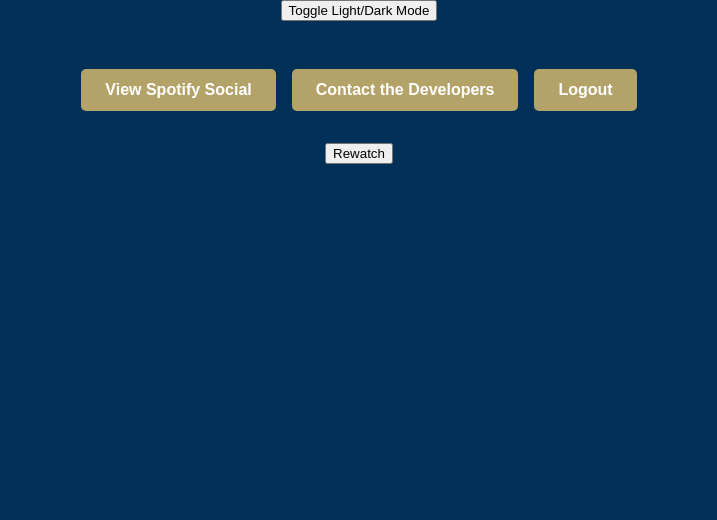
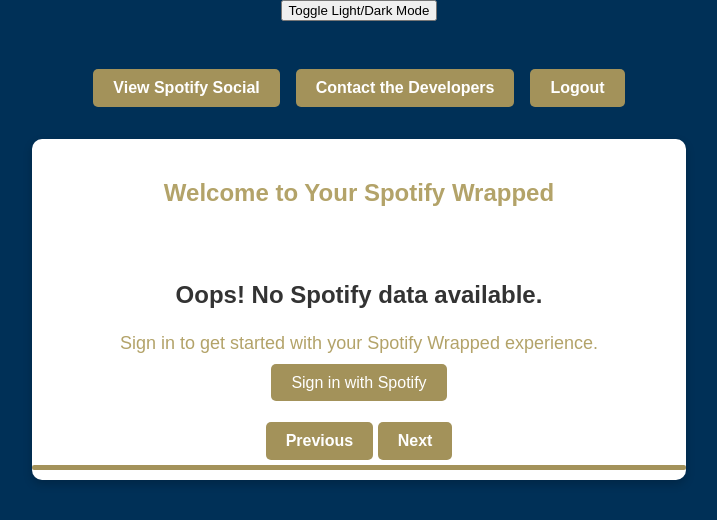
Before and after one commit to grahamonica/2340project2, a Django app: page / in a window 1280 px wide. Shown: the top 520 px of the page, without its empty margins (281-998 px from the left). Run offline with Django 5.2, Linux system fonts and the light colour scheme; the visitor is signed in with stand-in values (Sample User, id 1); data that the repository does not hold is empty; parts of the project's set-up code (start-up, migrations or seed data) failed here and were passed over.

Commit message:
Add files via upload
slideshow with all data and prev next buttons

```diff
--- a/static/css/styles.css
+++ b/static/css/styles.css
@@ -195,6 +195,152 @@
 #progress-bar {
     height: 100%;
     width: 0%;
-    background-color: #4caf50;
+    background-color: #A3925A;
     transition: width 0.1s linear;
 }
+
+/* Slideshow Container */
+.slideshow-container {
+    position: relative;
+    width: 80%;
+    max-width: 800px;
+    margin: 0 auto;
+    overflow: hidden;
+    background: #fff;
+    box-shadow: 0 4px 10px rgba(0, 0, 0, 0.2);
+    border-radius: 10px;
+    padding: 20px;
+    text-align: center;
+}
+
+.slide {
+    display: none;
+    opacity: 0;
+    transition: opacity 1s ease-in-out;
+}
+
+.slide.fade {
+    opacity: 1;
+}
+
+/* Progress Bar */
+#progress-container {
+    width: 100%;
+    height: 10px;
+    background: #f0f0f0;
+    margin-top: 20px;
+    border-radius: 5px;
+}
+
+#progress-bar {
+    height: 100%;
+    background: #A3925A;
+    width: 0%;
+    border-radius: 5px;
+}
+
+/* Buttons */
+.nav-buttons-container {
+    display: flex;
+    justify-content: space-between;
+    margin-top: 20px;
+}
+
+.nav-button, .action-button {
+    background-color: #A3925A;
+    color: white;
+    border: none;
+    padding: 10px 20px;
+    border-radius: 5px;
+    cursor: pointer;
+    font-size: 16px;
+    transition: background-color 0.3s ease;
+}
+
+.nav-button:hover, .action-button:hover {
+    background-color: #A3925A;
+}
+
+.nav-button:disabled {
+    background-color: #ccc;
+    cursor: not-allowed;
+}
+
+/* Fallback for No Data */
+.no-data {
+    text-align: center;
+    padding: 30px;
+}
+
+.no-data h3 {
+    font-size: 24px;
+    color: #333;
+}
+
+.no-data p {
+    font-size: 18px;
+    margin-bottom: 20px;
+}
+
+.spotify-login-button {
+    background-color: #A3925A;
+    color: white;
+    padding: 10px 20px;
+    border-radius: 5px;
+    font-size: 16px;
+    text-decoration: none;
+}
+
+.spotify-login-button:hover {
+    background-color: #A3925A;
+}
+
+/* Last Slide */
+.last-slide {
+    font-size: 24px;
+    color: #333;
+    text-align: center;
+    margin-top: 20px;
+}
+
+.last-slide .nav-button {
+    display: block;
+    margin: 10px auto;
+}
+
+/* Media Queries for Responsiveness */
+@media (max-width: 768px) {
+    .slideshow-container {
+        width: 90%;
+    }
+
+    .nav-buttons-container {
+        flex-direction: column;
+        align-items: center;
+    }
+
+    .nav-button {
+        width: 100%;
+        margin-bottom: 10px;
+    }
+
+    .action-button {
+        width: 100%;
+        margin-top: 10px;
+    }
+}
+
+/* Navigation Buttons */
+.nav-buttons-container {
+    display: flex;
+    justify-content: space-between;
+    margin-top: 20px;
+}
+
+#prev-button {
+    margin-right: auto;  /* Pushes the Previous button to the left */
+}
+
+#next-button {
+    margin-left: auto;   /* Pushes the Next button to the right */
+}
--- a/static/js/slideshow.js
+++ b/static/js/slideshow.js
@@ -6,8 +6,10 @@
 function showSlides() {
     const slides = document.querySelectorAll('.slide');
     const progressBar = document.getElementById('progress-bar');
-    const slideshowContainer = document.getElementById('slideshow-container');
+    const prevButton = document.getElementById('prev-button');
+    const nextButton = document.getElementById('next-button');
     const rewatchButton = document.getElementById('rewatch-button');
+    const logoutButtons = document.querySelectorAll('.nav-button');
 
     // Hide all slides and reset the progress bar
     slides.forEach((slide, index) => {
@@ -27,6 +29,19 @@
             progressBar.style.width = (currentWidth + 2) + '%';
         }
     }, 100);
+
+    // Show the buttons only on the last slide
+    if (slideIndex === totalSlides - 1) {
+        rewatchButton.style.display = 'block'; // Show rewatch button
+        logoutButtons.forEach(button => button.style.display = 'block'); // Show contact and logout buttons
+    } else {
+        rewatchButton.style.display = 'none'; // Hide rewatch button
+        logoutButtons.forEach(button => button.style.display = 'none'); // Hide contact and logout buttons
+    }
+
+    // Show/Hide navigation buttons
+    prevButton.style.display = (slideIndex === 0) ? 'none' : 'block'; // Hide "Previous" button on the first slide
+    nextButton.style.display = (slideIndex === totalSlides - 1) ? 'none' : 'block'; // Hide "Next" button on the last slide
 
     // Set a timeout to automatically move to the next slide after 5 seconds, unless it's the last slide
     if (slideIndex === totalSlides - 1) {
--- a/templates/home.html
+++ b/templates/home.html
@@ -60,6 +60,14 @@
                         {% endfor %}
                     </ul>
                 </div>
+                <!-- Last Slide with Buttons -->
+                <div class="slide last-slide">
+                    <h2>Thank you for checking your Spotify Wrapped!</h2>
+                    <!-- Display the buttons on the last slide -->
+                    <button id="rewatch-button" onclick="rewatchSlideshow()">Rewatch</button>
+                    <a href="{% url 'contact' %}" class="nav-button">Contact the Developers</a>
+                    <a href="{% url 'logout' %}" class="nav-button">Logout</a>
+                </div>
             {% else %}
             <!-- Fallback for No Data -->
             <div class="no-data">
@@ -68,10 +76,9 @@
                 <a href="{% url 'spotify_login' %}" class="spotify-login-button">Sign in with Spotify</a>
             </div>
             {% endif %}
-        </div>
-
-        <!-- Rewatch Button -->
-        <button id="rewatch-button" onclick="rewatchSlideshow()" style="display: none;">Rewatch</button>
+            <!-- Navigation Buttons -->
+        <button class="nav-button" id="prev-button" onclick="changeSlide(-1)">Previous</button>
+        <button class="nav-button" id="next-button" onclick="changeSlide(1)">Next</button>
     </div>
 
     <!-- JavaScript -->
```
